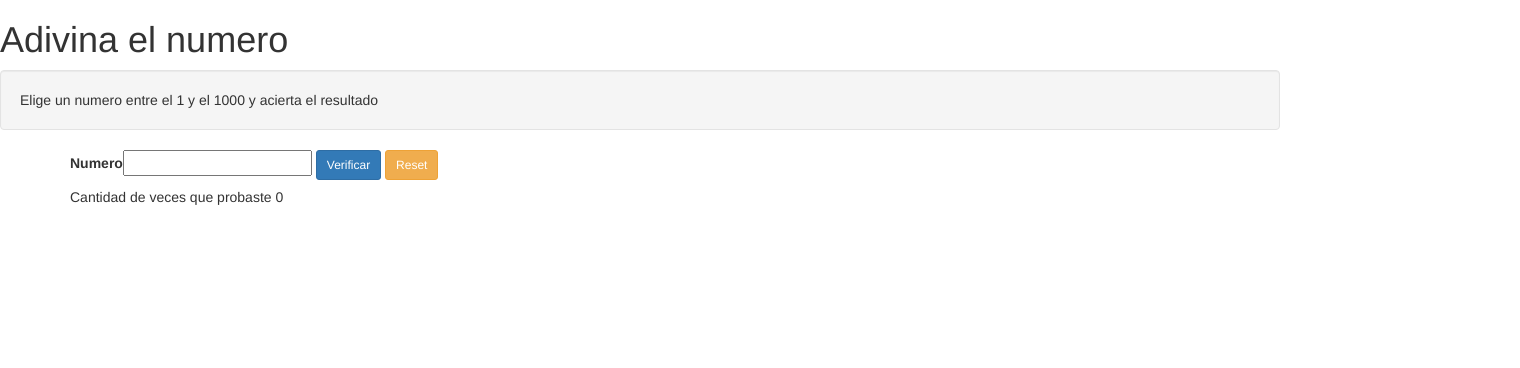
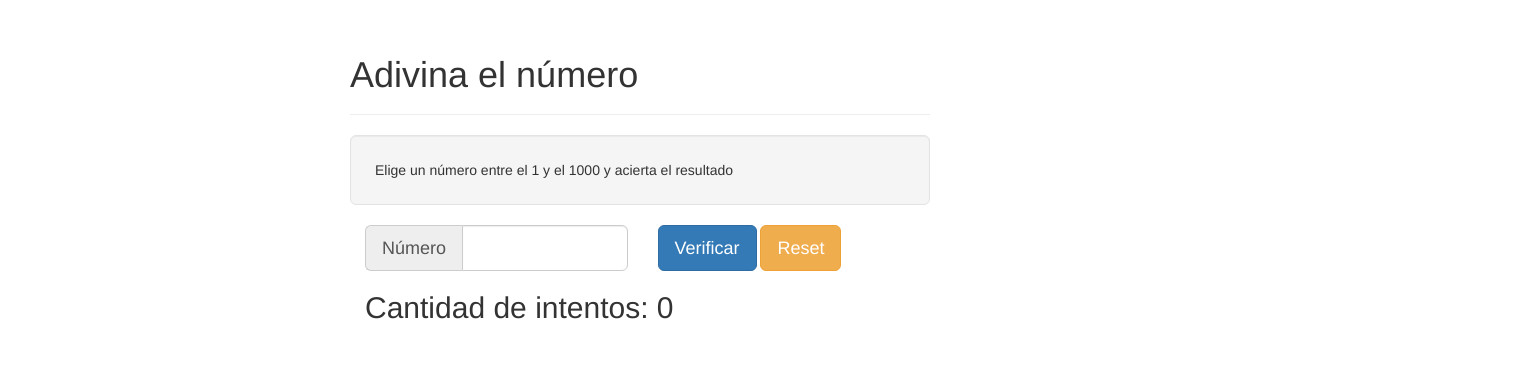
Before and after one commit to Agusteen/Curso_AngularJS, a plain HTML site: page Clase2/index.html in a window 1280 px wide. Shown: the whole page, 1520 px wide, since content can reach past the window. Drawn offline with nearby package versions, Linux system fonts and the light colour scheme.

Commit message:
Formato bootstrap

```diff
--- a/Clase2/index.html
+++ b/Clase2/index.html
@@ -8,20 +8,46 @@
 	<link rel="stylesheet" href="https://maxcdn.bootstrapcdn.com/bootstrap/3.3.7/css/bootstrap.min.css" integrity="sha384-BVYiiSIFeK1dGmJRAkycuHAHRg32OmUcww7on3RYdg4Va+PmSTsz/K68vbdEjh4u" crossorigin="anonymous">
 </head>
 <body ng-controller="controlNum">
-<h1>Adivina el numero</h1>
-<p class="well land">Elige un numero entre el 1 y el 1000 y acierta el resultado</p>
+	<div class="col-md-6 col-md-offset-3">
+		<div class="panel-body">
 
-<div class="container" >
-<label>Numero</label><input type="number" name="numero" ng-model="guess">
-<button href="#" class="btn btn-primary btn-sm" ng-click="verifyGuess()">Verificar</button>
-<a href="#" class="btn btn-warning btn-sm" ng-click="initializeGame()">Reset</a>
+			<div class="page-header">
+				<h1>Adivina el número</h1>
+			</div>
 
-<h5>Cantidad de veces que probaste {{noOfTries}}</h5>
-<p>
-	<p class="alert alert-warning" ng-show="desviation>0">Tu numero es menor</p>
-	<p class="alert alert-warning" ng-show="desviation<0">Tu numero es mayor</p>
-	<p class="alert alert-success" ng-show="desviation === 0">¡Ganaste!</p>
-</p>
-</div>
+			<div class="well well-lg">Elige un número entre el 1 y el 1000 y acierta el resultado</div>
+
+			<div class="container" >
+				<div class="form-group">
+					<div class="row">
+						<div class="col-md-3">
+							<div class="input-group input-group-lg">
+								<span class="input-group-addon">Número</span>
+								<input class="form-control" type="number" name="text" ng-model="guess">
+							</div>
+						</div>
+
+						<div class="col-md-3">
+							<button href="#" class="btn btn-primary btn-lg" ng-click="verifyGuess()">Verificar</button>
+							<button href="#" class="btn btn-warning btn-lg" ng-click="initializeGame()">Reset</button>
+
+						</div>
+					</div>
+
+					<h2>Cantidad de intentos: {{noOfTries}}</h2>
+
+					<div class="row">
+						<div class="col-md-6">
+							<div class="alert alert-warning" ng-show="desviation>0">Tu numero es menor</div>
+							<div class="alert alert-warning" ng-show="desviation<0">Tu numero es mayor</div>
+							<div class="alert alert-success" ng-show="desviation === 0">¡Ganaste!</div>
+
+						</div>
+					</div>
+
+				</div>
+			</div>
+		</div>
+	</div>
 </body>
 </html>
```
